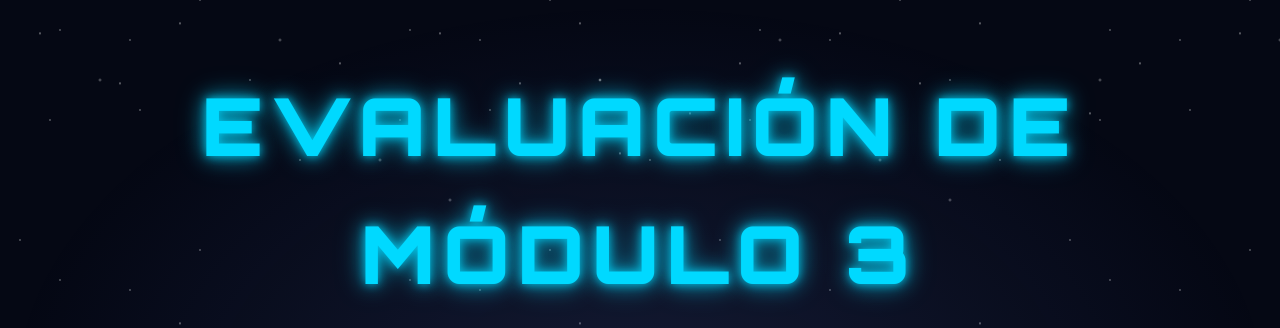
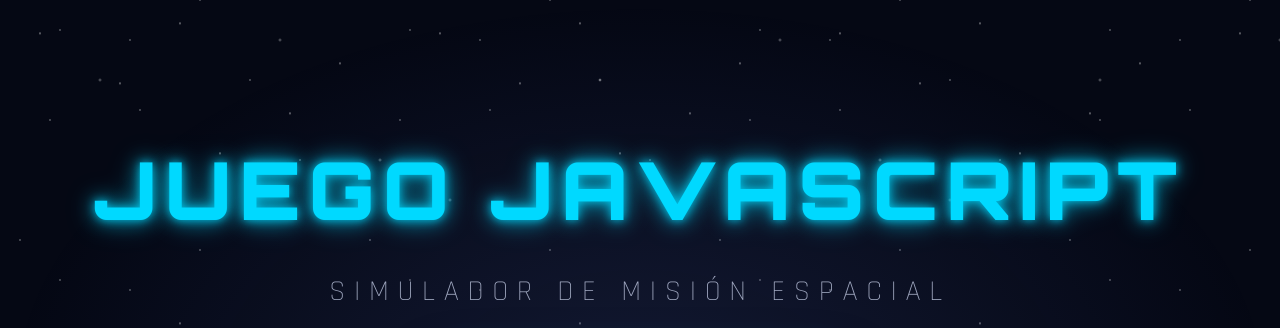
Before and after one commit to macaespinoza/Exploracion_Espacial, a plain HTML site: page index.html in a window 1280 px wide. Shown: the top 328 px of the page. Drawn offline with Linux system fonts and the light colour scheme.

Commit message:
cambio titulo 'EVALUACIÓN DE MÓDULO 3' to 'JUEGO JAVASCRIPT'
cambiando titulo para el portafolio

```diff
--- a/index.html
+++ b/index.html
@@ -24,7 +24,7 @@
 
     <header class="hero">
         <div class="hero-content">
-            <h1 class="glitch" data-text="EVALUACION DE MODULO 3">EVALUACIÓN DE MÓDULO 3</h1>
+            <h1 class="glitch" data-text="EVALUACION DE MODULO 3">JUEGO JAVASCRIPT</h1>
             <p class="subtitle">Simulador de Misión Espacial</p>
             <div class="hero-image">
                 <img src="assets/img/portada.png" alt="Nave Espacial Estrella del Alba">
```
